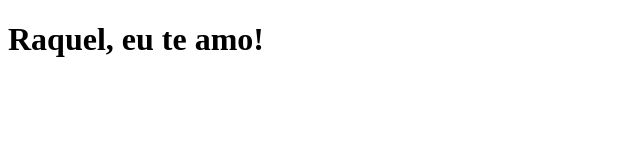
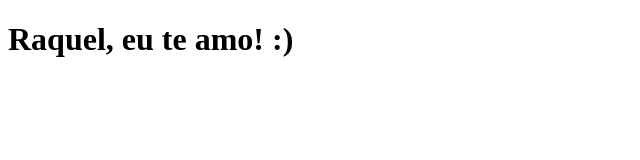
Before and after one commit to wasaErick/clone-tabnews, a Next.js app: page / in a window 1280 px wide. Shown: the top 160 px of the page, without its empty margins (0-640 px from the left). Built offline with nearby package versions, Linux system fonts and the light colour scheme.

Commit message:
atualiza a frase

```diff
--- a/pages/index.js
+++ b/pages/index.js
@@ -1,5 +1,5 @@
 function Home() {
-    return <h1>Raquel, eu te amo!</h1>
+    return <h1>Raquel, eu te amo! :)</h1>
 }
 
 export default Home;
```
